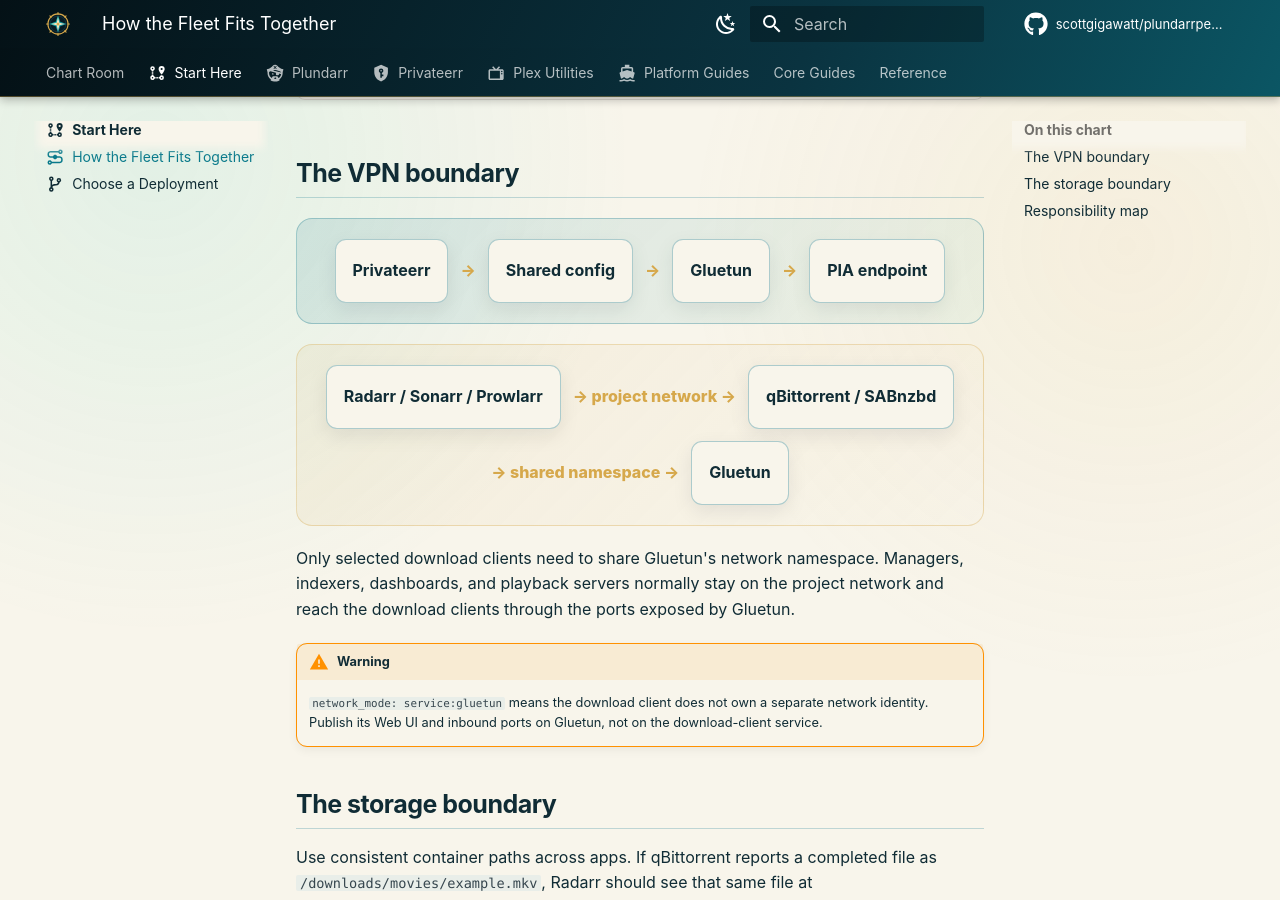
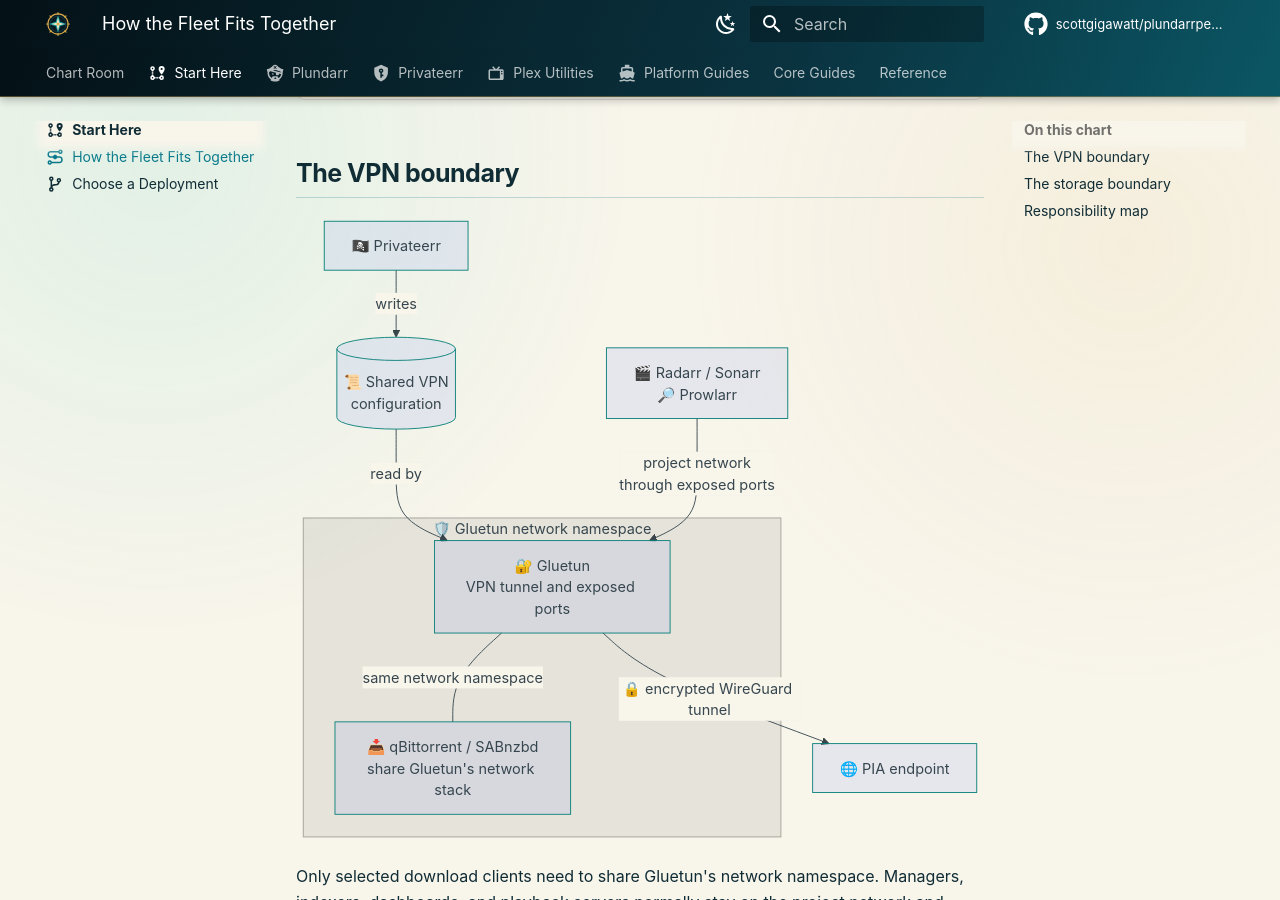
Before and after one commit to scottgigawatt/plundarrpedia, an MkDocs documentation site: the page built from docs/start-here/architecture.md, in a window 1280 px wide and 900 px high, scrolled down 816 px. Built offline with MkDocs 1.6.1 and Material for MkDocs 9.7.7, drawn with Linux system fonts in a browser that asks for light colours; comment, search, counter and statistics services are not loaded; part of the change alters nothing that is shown.

Commit message:
🧜‍♀️ Teach the VPN chart to swim vertically

````diff
--- a/docs/start-here/architecture.md
+++ b/docs/start-here/architecture.md
@@ -22,23 +22,29 @@ container may speak to several lanes, but each lane has one job.
 
 ## The VPN boundary
 
-<div class="flow-map" role="img" aria-label="Privateerr writes configuration into shared storage, Gluetun consumes it, and Gluetun connects to the PIA endpoint.">
-  <span class="flow-map__step">Privateerr</span>
-  <span class="flow-map__arrow" aria-hidden="true">→</span>
-  <span class="flow-map__step">Shared config</span>
-  <span class="flow-map__arrow" aria-hidden="true">→</span>
-  <span class="flow-map__step">Gluetun</span>
-  <span class="flow-map__arrow" aria-hidden="true">→</span>
-  <span class="flow-map__step">PIA endpoint</span>
-</div>
+```mermaid
+flowchart TB
+    accTitle: VPN configuration and network path
+    accDescr: Privateerr supplies Gluetun, download clients share its network, and Gluetun connects to PIA.
 
-<div class="flow-map flow-map--support" role="img" aria-label="Media managers reach qBittorrent or SABnzbd over the project network, and the download client shares Gluetun's network namespace.">
-  <span class="flow-map__step">Radarr / Sonarr / Prowlarr</span>
-  <span class="flow-map__arrow" aria-hidden="true">→ project network →</span>
-  <span class="flow-map__step">qBittorrent / SABnzbd</span>
-  <span class="flow-map__arrow" aria-hidden="true">→ shared namespace →</span>
-  <span class="flow-map__step">Gluetun</span>
-</div>
+    privateerr["🏴‍☠️ Privateerr"]
+    config[("📜 Shared VPN<br/>configuration")]
+    managers["🎬 Radarr / Sonarr<br/>🔎 Prowlarr"]
+    pia["🌐 PIA endpoint"]
+
+    privateerr -->|writes| config
+
+    subgraph namespace["🛡️ Gluetun network namespace"]
+        direction TB
+        gluetun["🔐 Gluetun<br/>VPN tunnel and exposed ports"]
+        clients["📥 qBittorrent / SABnzbd<br/>share Gluetun's network stack"]
+        gluetun ---|same network namespace| clients
+    end
+
+    config -->|read by| gluetun
+    managers -->|project network<br/>through exposed ports| gluetun
+    gluetun -->|🔒 encrypted WireGuard tunnel| pia
+```
 
 Only selected download clients need to share Gluetun's network namespace.
 Managers, indexers, dashboards, and playback servers normally stay on the
--- a/mkdocs.yml
+++ b/mkdocs.yml
@@ -127,7 +127,11 @@ markdown_extensions:
   - pymdownx.magiclink
   - pymdownx.mark
   - pymdownx.snippets
-  - pymdownx.superfences
+  - pymdownx.superfences:
+      custom_fences:
+        - name: mermaid
+          class: mermaid
+          format: !!python/name:pymdownx.superfences.fence_code_format
   - pymdownx.tabbed:
       alternate_style: true
   - pymdownx.tasklist:
````
